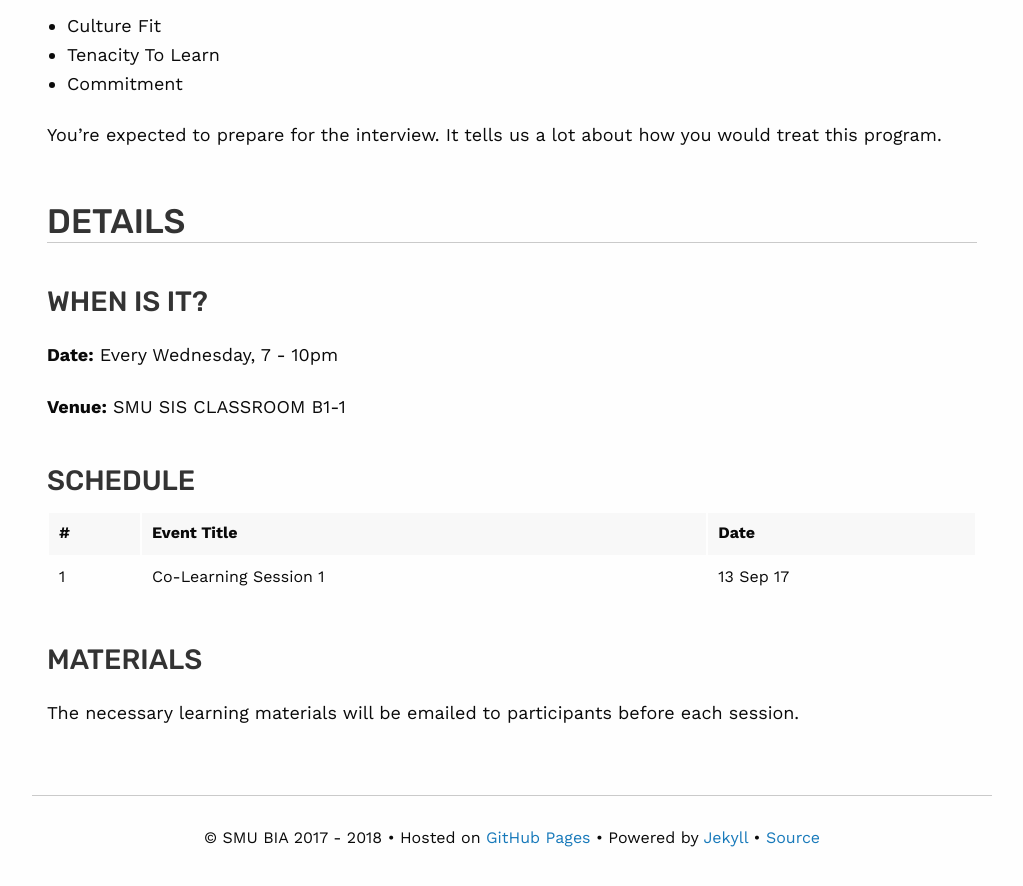
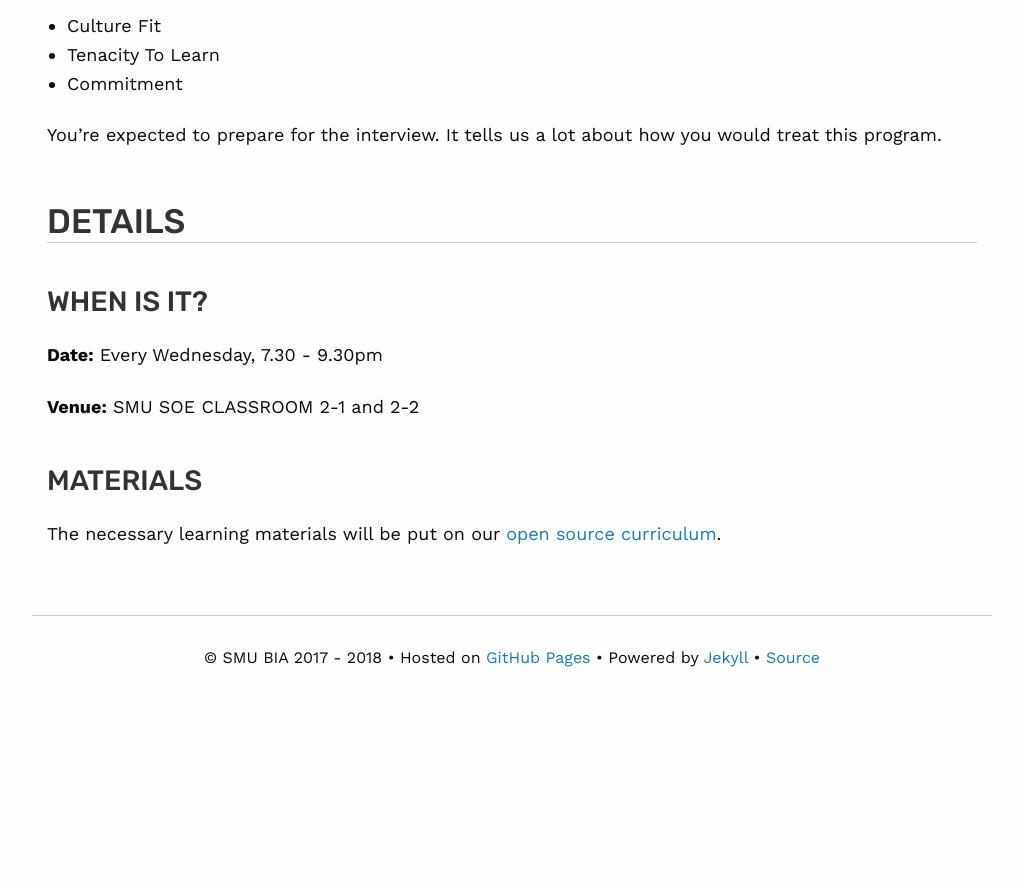
Before and after one commit to smubia/smubia, a Jekyll site: the page built from _pages/colearning/index.md, in a window 1280 px wide and 900 px high, scrolled down 2388 px. Shown: the top 886 px of the window, without its empty margins (128-1151 px from the left). Built offline with Jekyll 4.4.1, drawn with Linux system fonts in a browser that asks for light colours; nearby versions of some CDN libraries; after the commit the page ends 3108 px from its top, so only the background shows below that.

Commit message:
update colearning page - remove unnecesssary schedule

```diff
--- a/_pages/colearning/index.md
+++ b/_pages/colearning/index.md
@@ -70,20 +70,11 @@ You're expected to prepare for the interview. It tells us a lot about how you wo
 ## When Is It?
 
 **Date:**
-Every Wednesday, 7 - 10pm
+Every Wednesday, 7.30 - 9.30pm
 
 **Venue:**
-SMU SIS CLASSROOM B1-1
-
-
-## Schedule
-
-
-| #  | Event Title               | Date         |
-| -- |---------------------------|--------------|
-| 1  | Co-Learning Session 1     | 13 Sep 17    |
-
+SMU SOE CLASSROOM 2-1 and 2-2
 
 ## Materials
 
-The necessary learning materials will be emailed to participants before each session.
+The necessary learning materials will be put on our [open source curriculum](https://github.com/smubia/dap-2017/).
```
